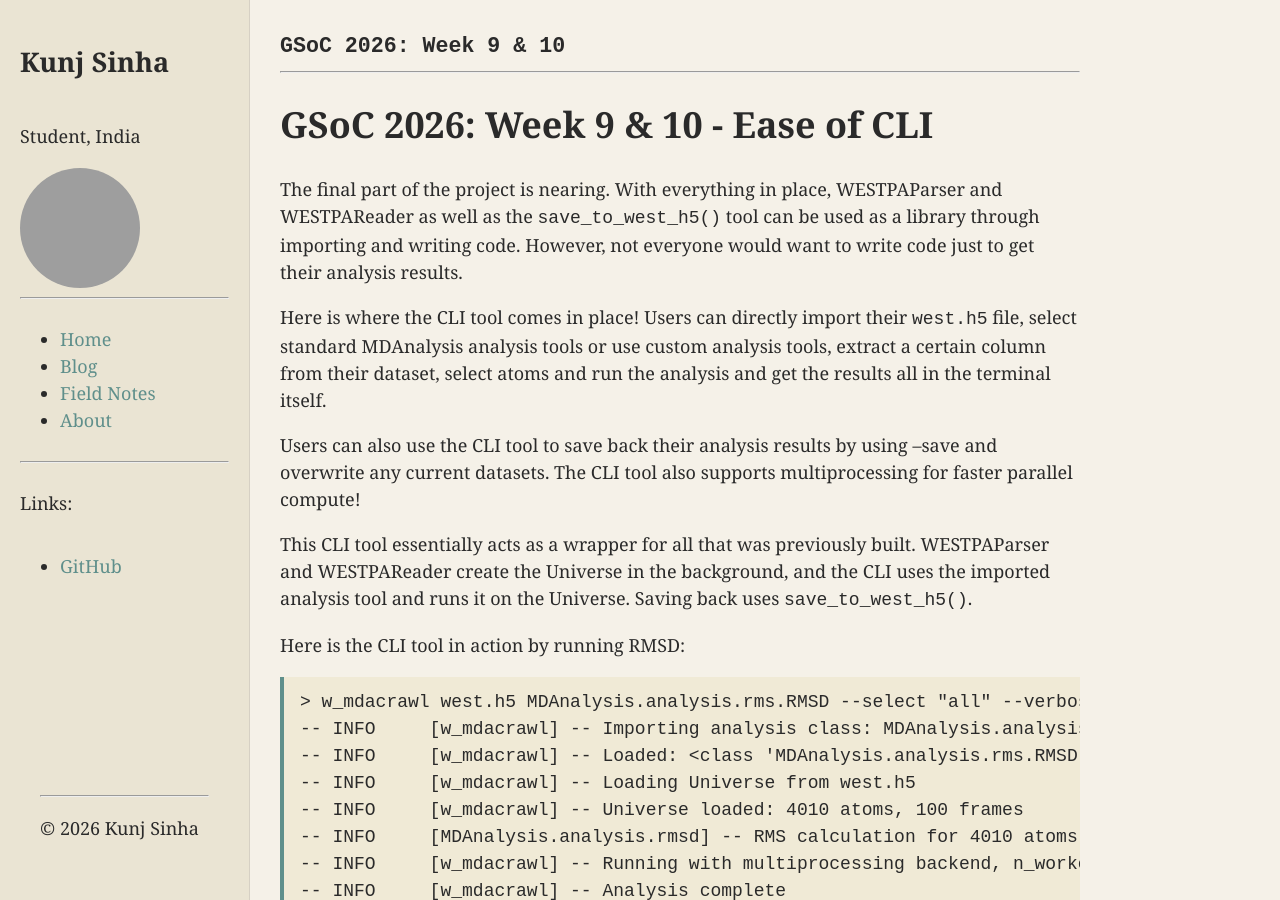
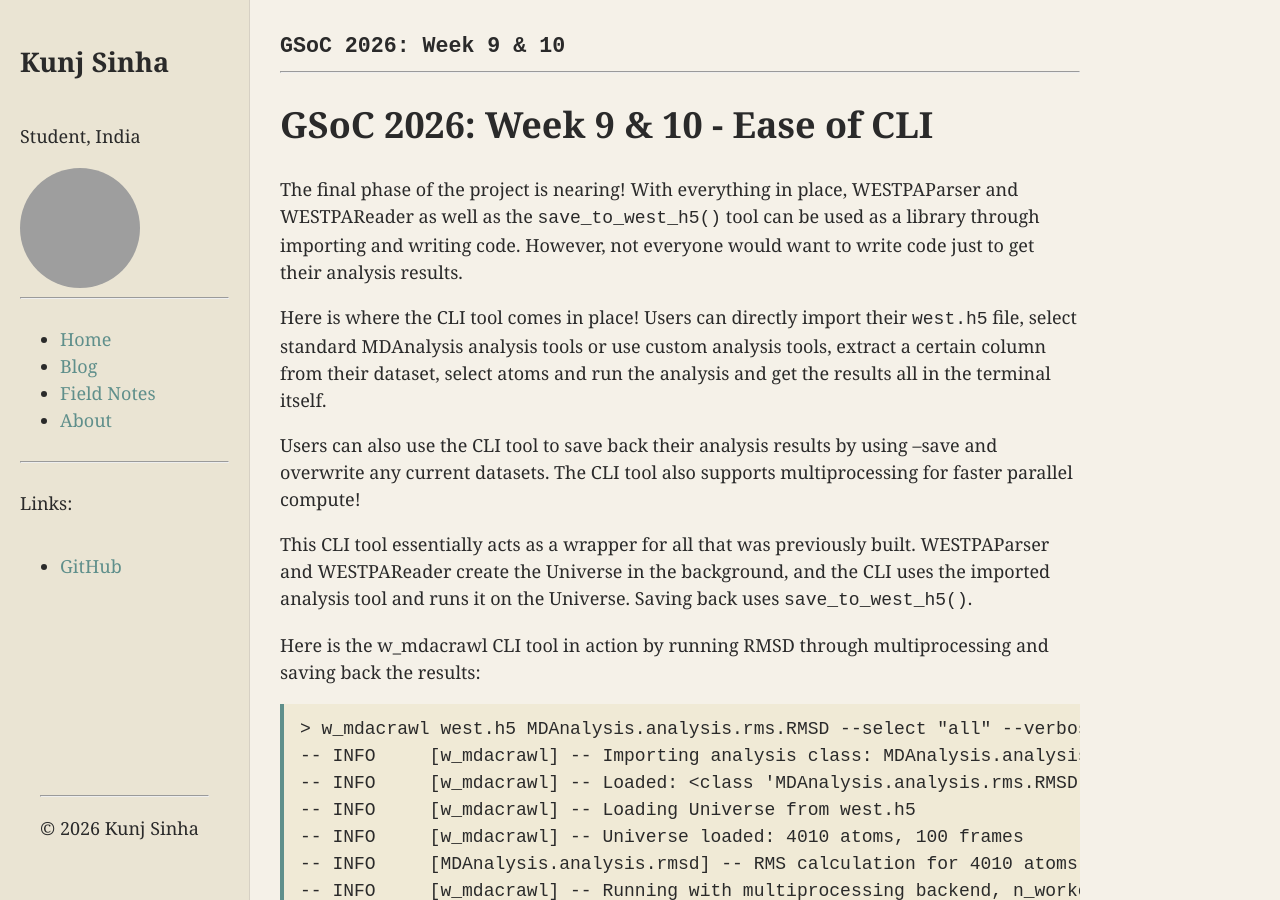
Before and after one commit to kunjsinha/kunjsinha.github.io, a Jekyll site: the page built from _posts/2026-08-17-GSoC-9-10.md, in a window 1280 px wide and 900 px high. Built offline with Jekyll 4.4.1, drawn with Linux system fonts in a browser that asks for light colours; grey boxes are pictures that could not be loaded.

Commit message:
Post few words change

````diff
--- a/_posts/2026-08-17-GSoC-9-10.md
+++ b/_posts/2026-08-17-GSoC-9-10.md
@@ -5,7 +5,7 @@ date: 2026-08-17
 ---
 
 # GSoC 2026: Week 9 & 10 - Ease of CLI
-The final part of the project is nearing. With everything in place, WESTPAParser and WESTPAReader as well as the
+The final phase of the project is nearing! With everything in place, WESTPAParser and WESTPAReader as well as the
 `save_to_west_h5()` tool can be used as a library through importing and writing code. However, not everyone
 would want to write code just to get their analysis results.
 <br>
@@ -24,7 +24,7 @@ This CLI tool essentially acts as a wrapper for all that was previously built. W
 in the background, and the CLI uses the imported analysis tool and runs it on the Universe. Saving back uses `save_to_west_h5()`.
 <br>
 
-Here is the CLI tool in action by running RMSD:
+Here is the w_mdacrawl CLI tool in action by running RMSD through multiprocessing and saving back the results:
 
 ```
 > w_mdacrawl west.h5 MDAnalysis.analysis.rms.RMSD --select "all" --verbose -j 4 --save rmsd --overwrite
````
